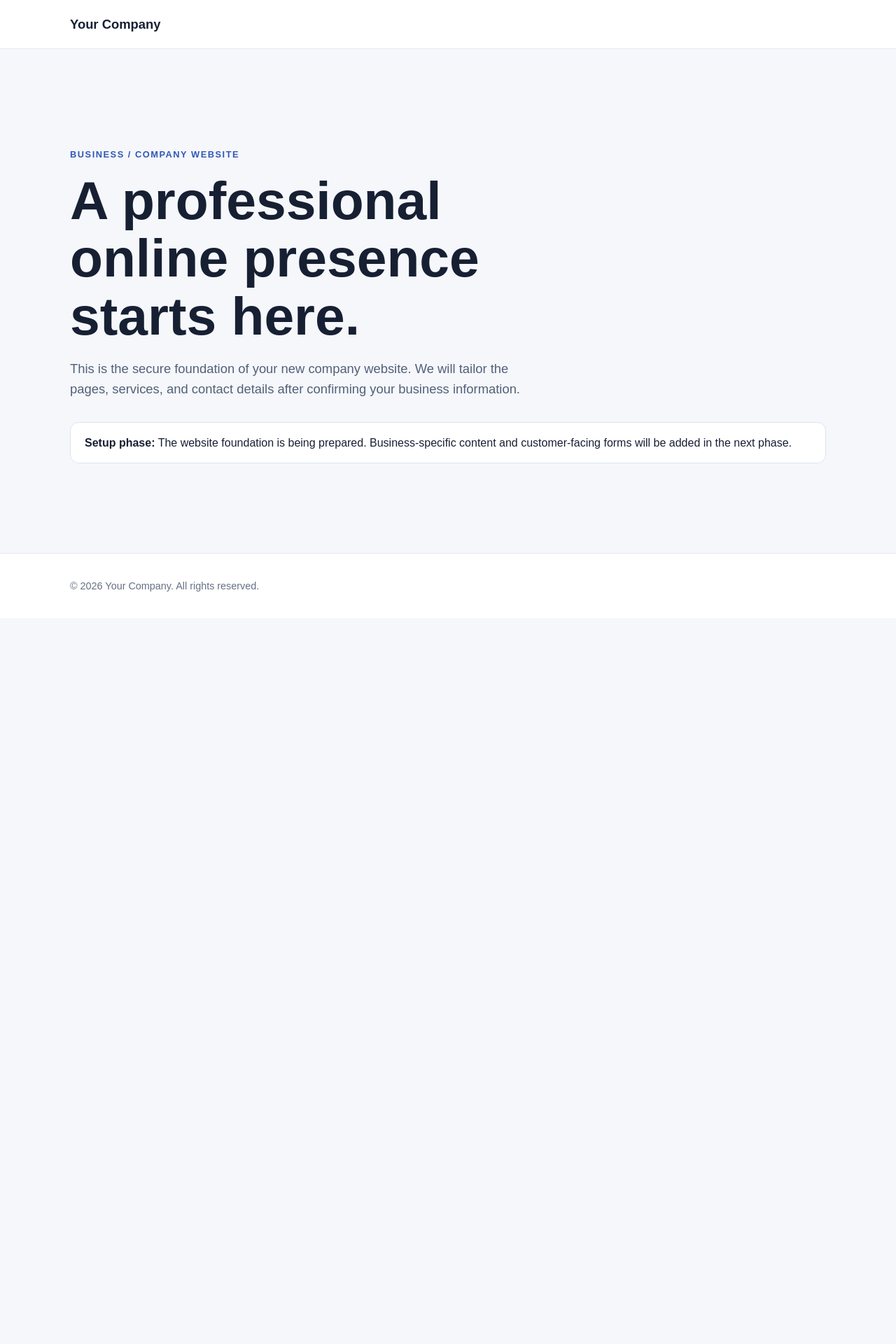
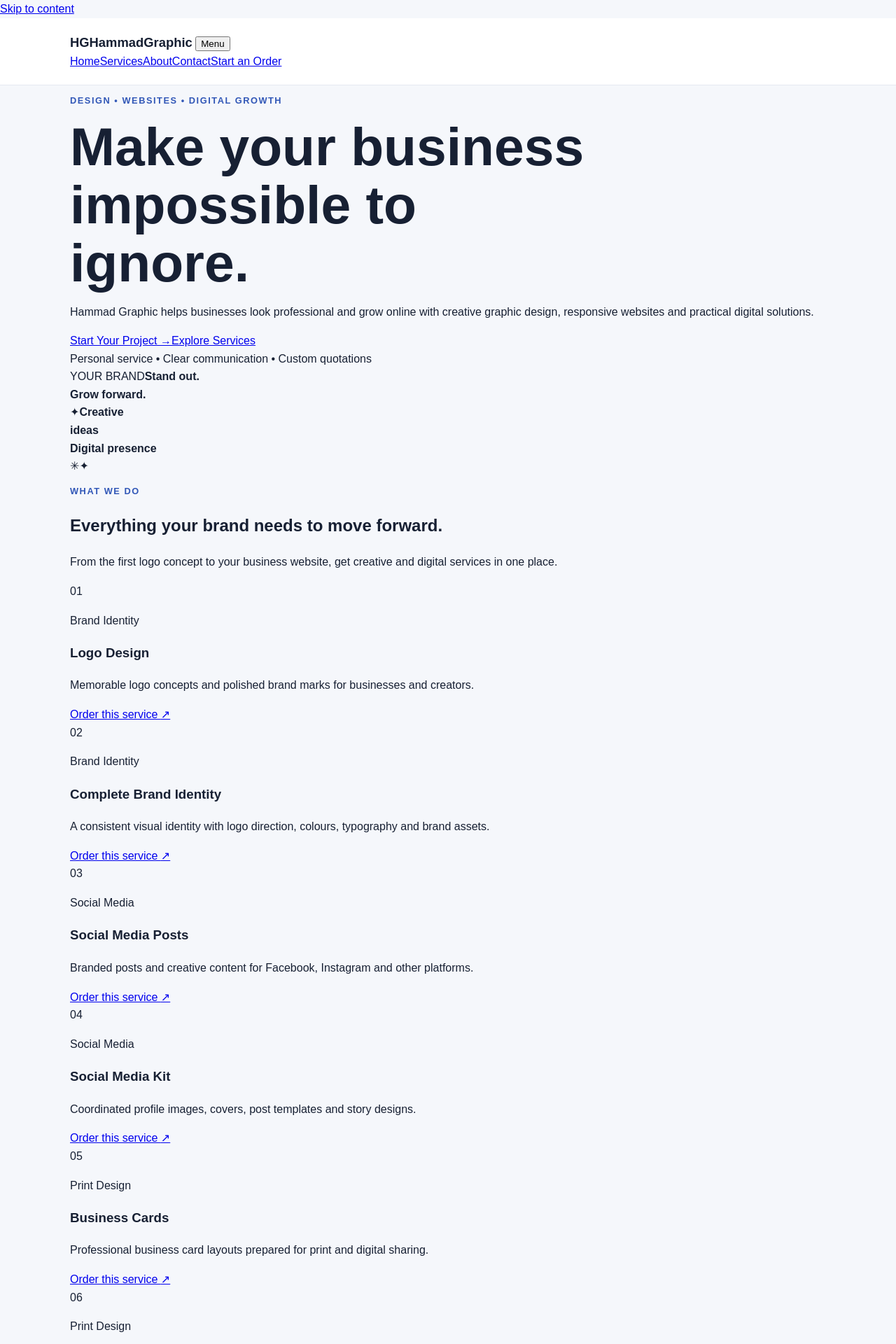
Before and after one commit to jabham786-alt/new-web-, a PHP site: page / in a window 1280 px wide. Shown: the top 1920 px of the page at 70% size. Before the commit the page ends 845 px from the top, so only its background shows below. Run offline with PHP 8.4, Linux system fonts and the light colour scheme.

Commit message:
feat: complete Hammad Graphic pages and SEO foundation

```diff
--- a/index.php
+++ b/index.php
@@ -1,43 +1,25 @@
 <?php
 declare(strict_types=1);
-
-require_once __DIR__ . '/app/bootstrap.php';
-
-$pageTitle = 'Business Website';
-?>
-<!doctype html>
-<html lang="en">
-<head>
-    <meta charset="utf-8">
-    <meta name="viewport" content="width=device-width, initial-scale=1">
-    <meta name="description" content="A secure, professional business website.">
-    <title><?= e($pageTitle) ?></title>
-    <link rel="stylesheet" href="/assets/css/style.css">
-</head>
-<body>
-    <header class="site-header">
-        <a class="brand" href="/" aria-label="Company home">Your Company</a>
-    </header>
-
-    <main>
-        <section class="hero" aria-labelledby="hero-title">
-            <p class="eyebrow">Business / Company Website</p>
-            <h1 id="hero-title">A professional online presence starts here.</h1>
-            <p class="lead">
-                This is the secure foundation of your new company website.
-                We will tailor the pages, services, and contact details after
-                confirming your business information.
-            </p>
-            <div class="notice">
-                <strong>Setup phase:</strong>
-                The website foundation is being prepared. Business-specific
-                content and customer-facing forms will be added in the next phase.
-            </div>
-        </section>
-    </main>
-
-    <footer class="site-footer">
-        <p>&copy; <?= date('Y') ?> Your Company. All rights reserved.</p>
-    </footer>
-</body>
-</html>
+require_once __DIR__.'/app/bootstrap.php';
+require_once APP_ROOT.'/app/services.php';
+$metaTitle='Hammad Graphic | Graphic Design & Website Design in Pakistan';
+$metaDescription='Grow your business with professional logo design, social media graphics, print design, responsive websites and SEO setup from Hammad Graphic.';
+$canonicalPath='/';$services=service_catalogue();
+require APP_ROOT.'/partials/header.php'; ?>
+<section class="hero-section"><div class="container hero-grid"><div class="hero-copy">
+<p class="eyebrow">Design • Websites • Digital Growth</p><h1>Make your business <span class="text-gradient">impossible to ignore.</span></h1>
+<p class="hero-lead">Hammad Graphic helps businesses look professional and grow online with creative graphic design, responsive websites and practical digital solutions.</p>
+<div class="hero-actions"><a class="button button-primary" href="/order.php">Start Your Project <span aria-hidden="true">→</span></a><a class="button button-secondary" href="/services.php">Explore Services</a></div>
+<div class="trust-line"><span class="trust-dot"></span> Personal service • Clear communication • Custom quotations</div></div>
+<div class="hero-art" aria-label="Graphic design and digital creativity illustration"><div class="art-orbit orbit-one"></div><div class="art-orbit orbit-two"></div>
+<div class="art-card art-card-main"><span class="art-label">YOUR BRAND</span><strong>Stand out.<br>Grow forward.</strong><span class="art-swatch-row"><i></i><i></i><i></i><i></i></span></div>
+<div class="art-card art-card-small"><span class="mini-icon">✦</span><strong>Creative<br>ideas</strong></div><div class="art-card art-card-bottom"><span class="mini-bars"><i></i><i></i><i></i></span><strong>Digital presence</strong></div><span class="art-spark spark-one">✳</span><span class="art-spark spark-two">✦</span></div></div></section>
+<section class="section section-white"><div class="container"><div class="section-heading"><p class="eyebrow">What we do</p><h2>Everything your brand needs to move forward.</h2><p>From the first logo concept to your business website, get creative and digital services in one place.</p></div><div class="service-grid">
+<?php $i=0;foreach(array_slice($services,0,6,true) as $slug=>$service):$i++;?><article class="service-card"><span class="service-number"><?=e(str_pad((string)$i,2,'0',STR_PAD_LEFT))?></span><p class="service-category"><?=e($service['category'])?></p><h3><?=e($service['title'])?></h3><p><?=e($service['description'])?></p><a class="text-link" href="/order.php?service=<?=e(rawurlencode($slug))?>">Order this service <span aria-hidden="true">↗</span></a></article><?php endforeach;?>
+</div><div class="center-action"><a class="button button-secondary" href="/services.php">View all services</a></div></div></section>
+<section class="section section-dark"><div class="container split-section"><div><p class="eyebrow eyebrow-light">Why Hammad Graphic</p><h2>Good design is more than looking good.</h2></div><div class="benefit-list">
+<div><span>01</span><p><strong>Built around your goals</strong><br>Every project starts with understanding your business and audience.</p></div>
+<div><span>02</span><p><strong>Clear project process</strong><br>Share your requirements, receive a quotation and track your order.</p></div>
+<div><span>03</span><p><strong>Digital-ready delivery</strong><br>Designs and websites prepared for real-world business use.</p></div></div></div></section>
+<section class="section section-white"><div class="container cta-panel"><div><p class="eyebrow">Have a project in mind?</p><h2>Let's build something your customers remember.</h2><p>Tell us what you need. We'll review your brief and get back to you with the next steps.</p></div><a class="button button-primary" href="/order.php">Get a Quote <span aria-hidden="true">→</span></a></div></section>
+<?php require APP_ROOT.'/partials/footer.php'; ?>
```
